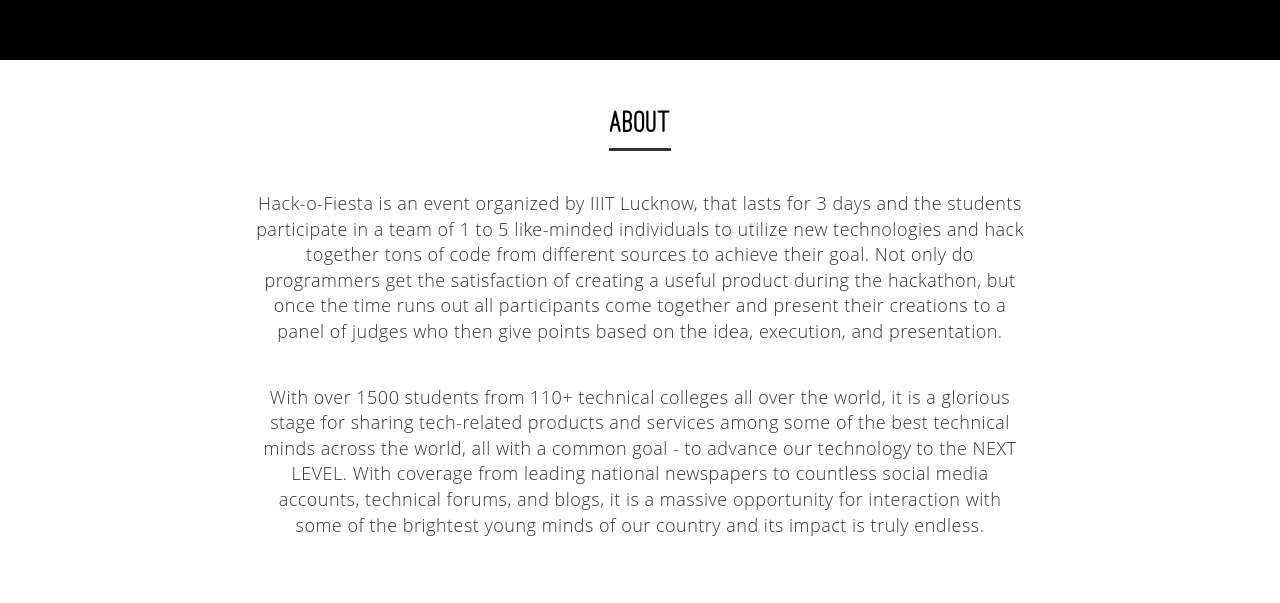
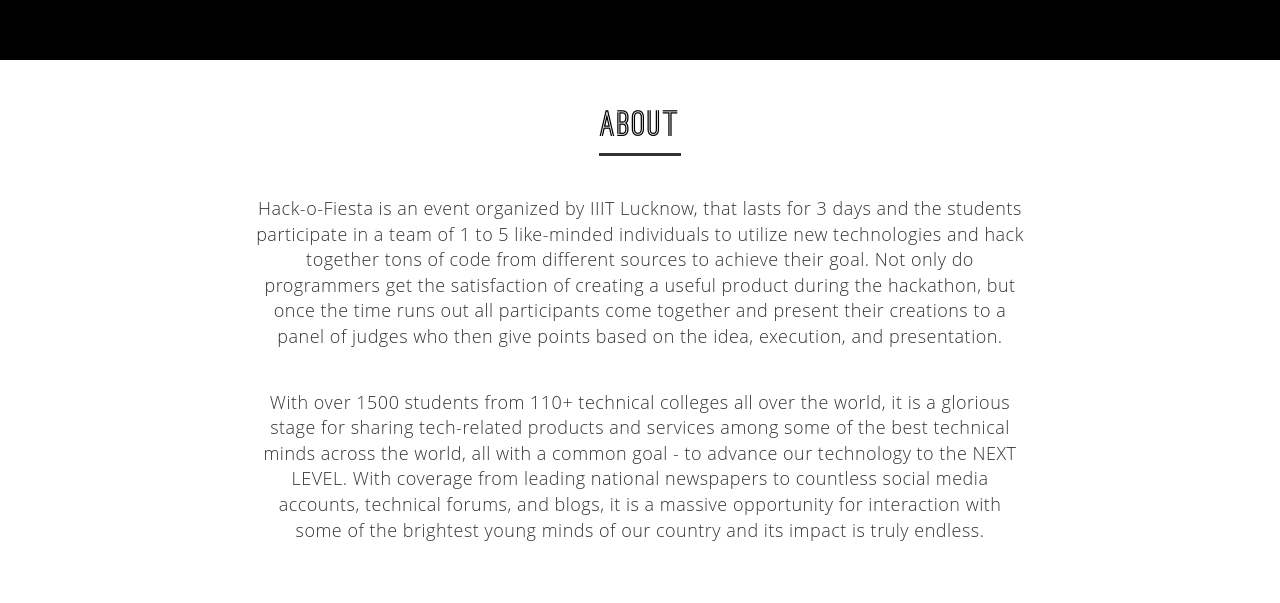
Before and after one commit to rktejesh/hackofiesta, a PHP site: page / in a window 1280 px wide. Shown: the part 820-1423 px from the top of the page. Before the commit the page ends 1356 px from the top, so only its background shows below. Run offline with PHP 8.4, Linux system fonts and the light colour scheme; style sheets or scripts are compiled from the project's sources; some libraries are stand-ins or nearby versions.

Commit message:
about heading changed

```diff
--- a/scss/index.css
+++ b/scss/index.css
@@ -5,7 +5,7 @@
 
 @font-face {
   font-family: "Ostrich-Sans";
-  src: url("../font/ostrich-sans.sans-rounded-medium.ttf");
+  src: url("../font/ostrich-sans.sans-bold.ttf");
 }
 
 body {
@@ -1211,8 +1211,7 @@ h1 {
   font-family: "Ostrich-Sans";
   font-style: normal;
   letter-spacing: 1.5px;
-  font-size: 30px;
-  font-weight: 1000;
+  font-size: 35px;
   padding-bottom: 8px;
   border-bottom: 3px solid #333;
 }
--- a/scss/index.scss
+++ b/scss/index.scss
@@ -4,7 +4,7 @@
 }
 @font-face {
   font-family: "Ostrich-Sans";
-  src: url("../font/ostrich-sans.sans-rounded-medium.ttf");
+  src: url("../font/ostrich-sans.sans-bold.ttf");
 }
 body{
   overflow-x: hidden;
@@ -694,8 +694,7 @@ h1 {
   font-family:"Ostrich-Sans";
   font-style: normal;
   letter-spacing: 1.5px;
-  font-size:30px;
-  font-weight: 1000;
+  font-size:35px;
   padding-bottom: 8px;
 
   border-bottom:3px solid #333 ;
```
Also changed, not shown: font/ostrich-sans.sans-bold.ttf (added), font/ostrich-sans.sans-rounded-medium.ttf (deleted), 1 other file.
